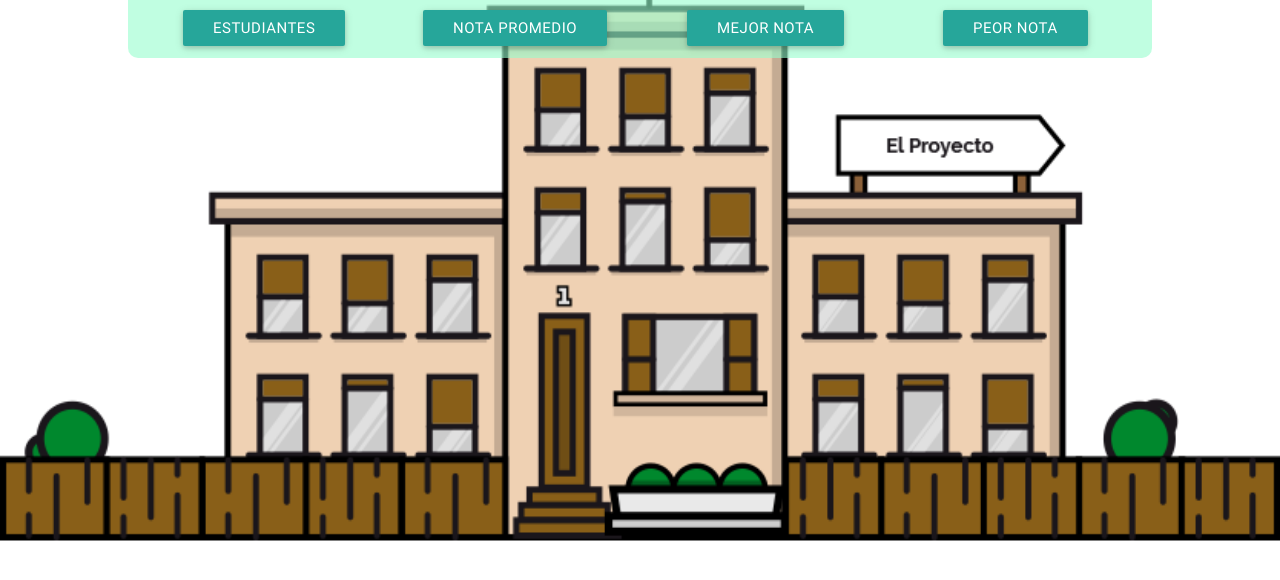
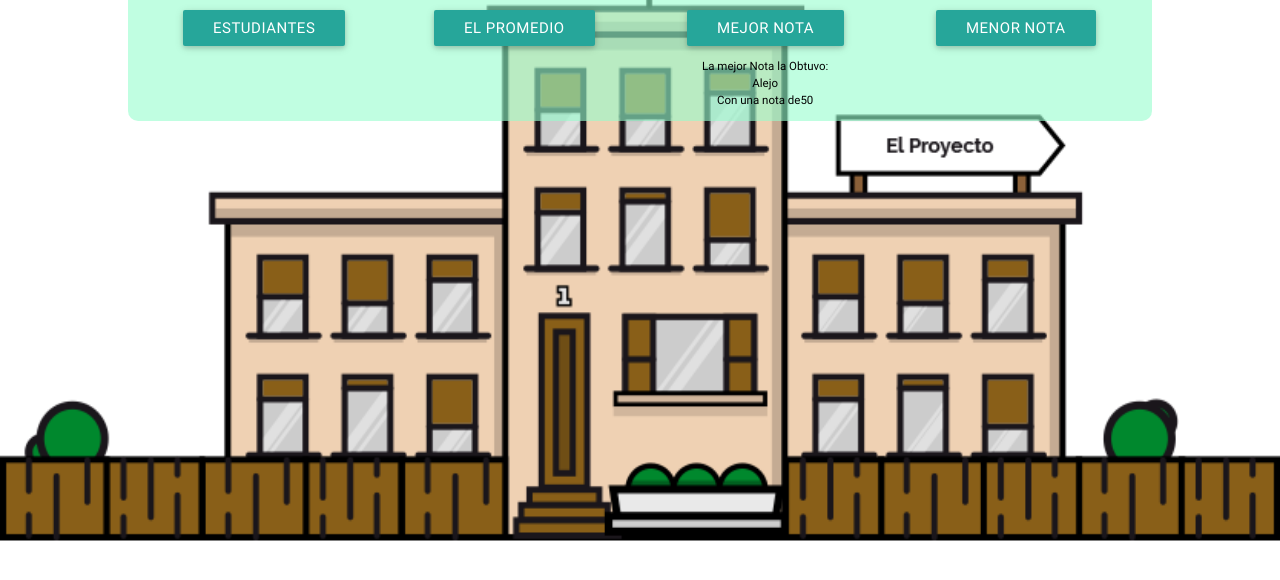
Before and after one commit to 1Alejo31/FIANL-JS-1, a plain HTML site: page pestaña/index.html in a window 1280 px wide. Both pictures are taken after a click on the link "MEJOR NOTA". Shown: the part 58-638 px from the top of the page. Drawn offline with Linux system fonts and the light colour scheme.

Commit message:
final
Final

```diff
--- a/js/funciones.js
+++ b/js/funciones.js
@@ -49,7 +49,7 @@ var estudiantes =
     },
     {
         "codigo": "010",
-        "nombre": "Liz",
+        "nombre": "Guafles",
         "nota": 19
     }
 ];
@@ -85,7 +85,45 @@ function promedio()
             suma = suma+json[i].nota;
         }
         total = suma / 10;
-        document.getElementById("text2").innerHTML = total;
+        document.getElementById("text2").innerHTML = "La nota promedio es:"+"<br>"+total;
     }
     calcular(estudiantes);
 }
+
+function mejor()
+{
+    function calcular(json)
+    {
+        var mej = "La mejor Nota la Obtuvo:"+"<br>";
+        var i;
+        for(i=0;i<json.length;i++)
+        {
+            if(json[i].nota>=50)
+            {
+                mej+=json[i].nombre+"<br>"+"Con una nota de"+json[i].nota;
+            }
+        }
+        alert("Felicitaciones!!!");
+        document.getElementById("text3").innerHTML = mej;
+    }
+    calcular(estudiantes);
+}
+
+function peor()
+{
+    function cal(json)
+    {
+        var pe = "La Menor nota la Obtuvo:"+"<br>";
+        var i;
+        for(i=0;i<json.length;i++)
+        {
+            if(json[i].nota<=10)
+            {
+                pe+=json[i].nombre+"<br>"+"Con una nota de:"+json[i].nota;
+            }
+        }
+        alert("Debes Mejorar!!!");
+        document.getElementById("text4").innerHTML = pe;
+    }
+    cal(estudiantes);
+}
--- a/pestaña/index.html
+++ b/pestaña/index.html
@@ -29,19 +29,19 @@
         </div>
         <div class="col s3 m3 l3">
             <div id="conntenedorBoton">
-                <a class="waves-effect waves-linght btn" onclick="promedio()">Nota Promedio</a>
+                <a class="waves-effect waves-linght btn" onclick="promedio()">EL Promedio</a>
                 <p id="text2"></p>
             </div>
         </div>
         <div class="col s3 m3 l3">
             <div id="conntenedorBoton">
-                <a class="waves-effect waves-linght btn" onclick="">Mejor Nota</a>
+                <a class="waves-effect waves-linght btn" onclick="mejor()">Mejor Nota</a>
                 <p id="text3"></p>
             </div>
         </div>
         <div class="col s3 m3 l3">
             <div id="conntenedorBoton">
-                <a class="waves-effect waves-linght btn" onclick="">Peor Nota</a>
+                <a class="waves-effect waves-linght btn" onclick="peor()">Menor Nota</a>
                 <p id="text4"></p>
             </div>
         </div>
```
